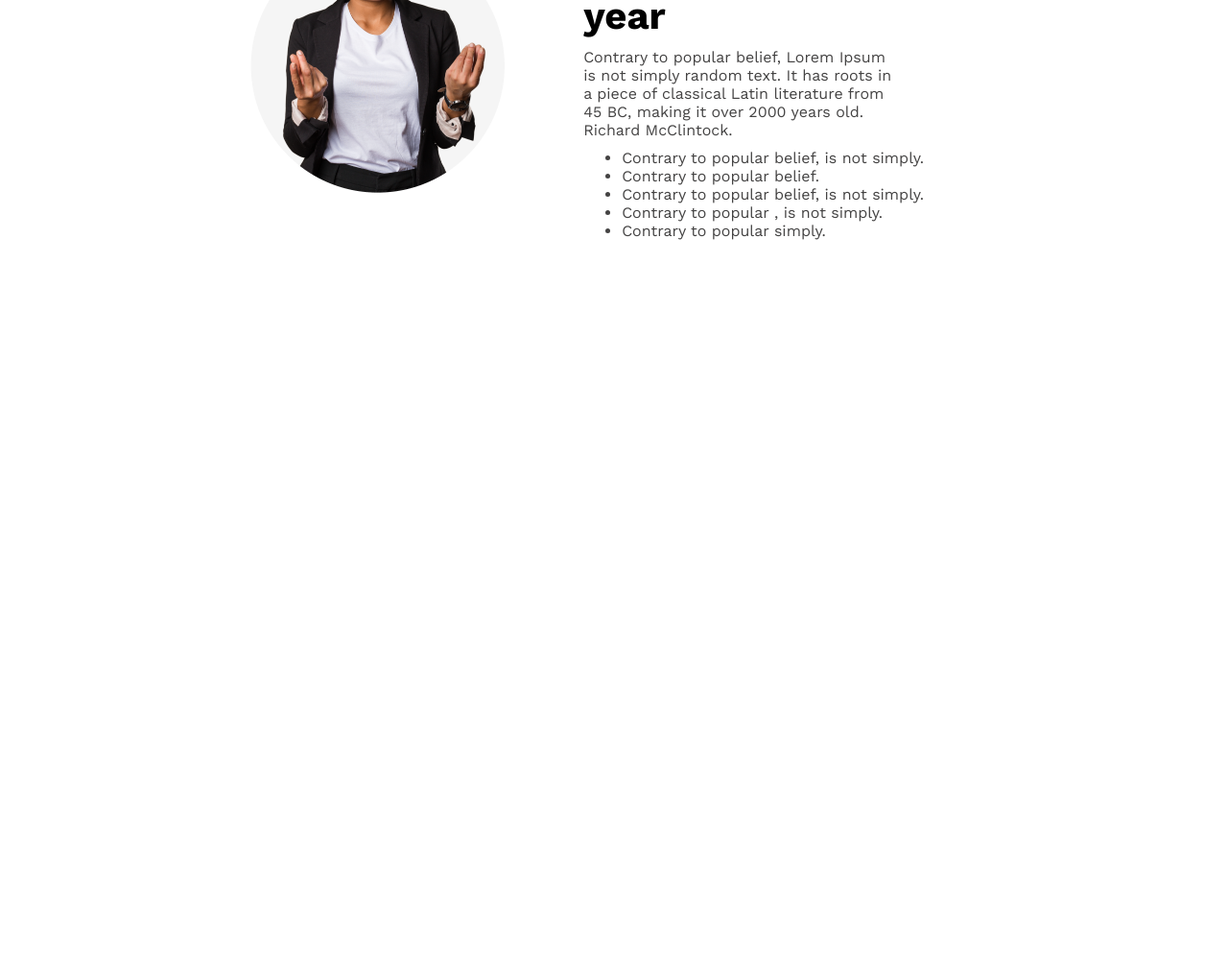
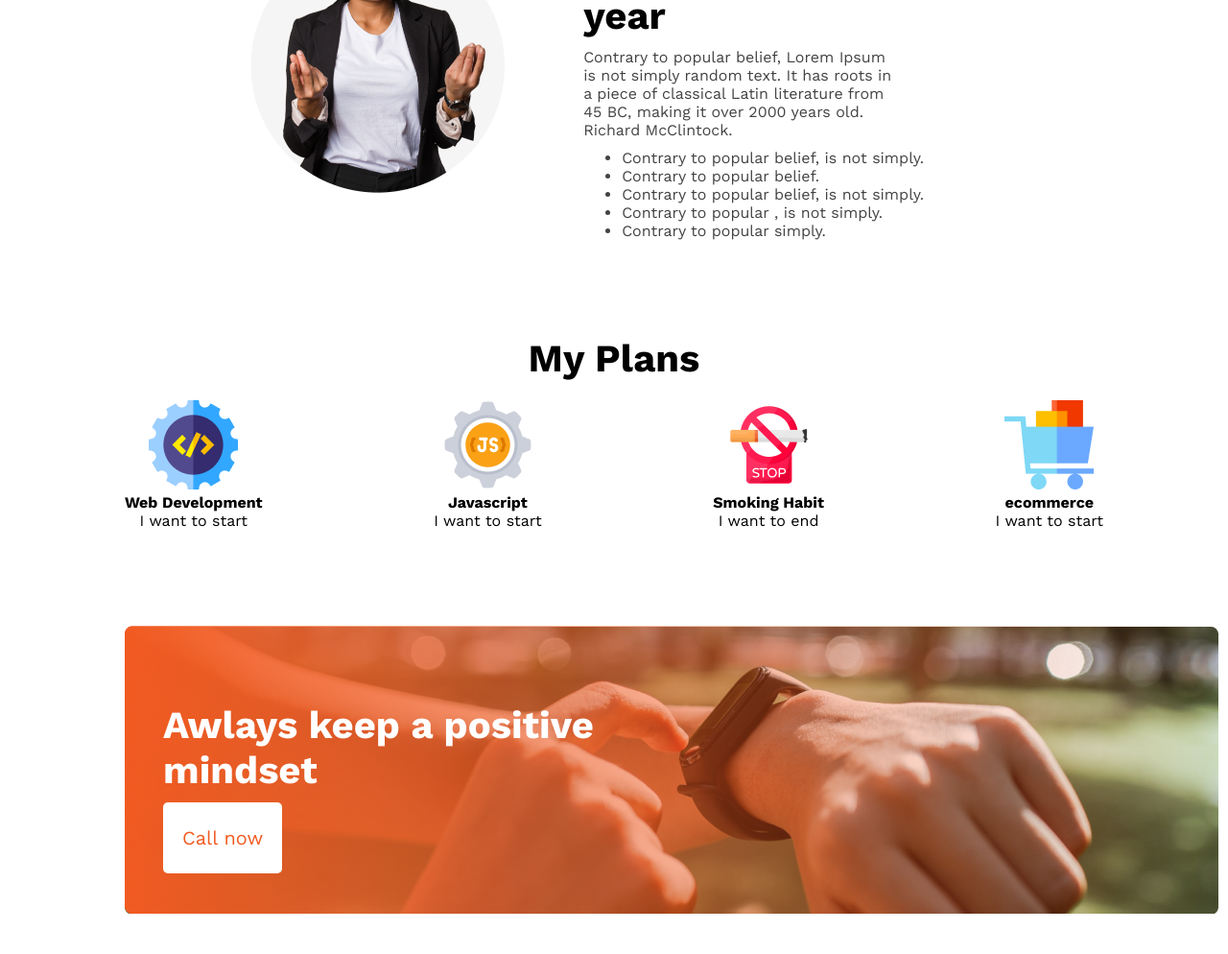
Before and after one commit to ShahadatHossain2/new-year-new-me, a plain HTML site: page index.html in a window 1280 px wide. Shown: the part 1019-2013 px from the top of the page at 96% size. Before the commit the page ends 1319 px from the top, so only its background shows below. Drawn offline with nearby package versions, Linux system fonts and the light colour scheme.

Commit message:
failure and banner section adeed

```diff
--- a/CSS/newYear.css
+++ b/CSS/newYear.css
@@ -37,6 +37,8 @@ header{
     border-radius: 5px;
     font-size: 20px;
 }
+
+/* Main section */
 .failure-section{
     margin: 50px 250px;
     display: flex;
@@ -58,9 +60,47 @@ header{
 .failure{
     margin-top: 60px;
 }
-img{
+.person-image{
     width: 180%;
 }
 .person-image{
     /* margin-right: 50px; */
 }
+
+.my-plan{
+    display: flex;
+    gap: 30px;
+    justify-content: space-between;
+    text-align: center;
+}
+
+.plan-title{
+    font-size: 40px;
+    text-align: center;
+    margin-bottom: 20px;
+}
+.plan-section{
+    margin: 100px 130px;
+}
+
+.banner-2{
+    background-image: url(/images/gradient3.png), url(/images/watch.png);
+    background-repeat: no-repeat;
+    width: 1140px;
+    height: 300px;
+    margin: 100px 130px;
+}
+
+.banner-title{
+    font-size: 40px;
+    color: #FFFFFF;
+    padding-bottom: 10px;
+}
+
+.banner-content>button{
+    color: #F15B22;
+}
+.banner-content{
+    padding: 80px 40px;
+    max-width: 50%;
+}
--- a/index.html
+++ b/index.html
@@ -3,6 +3,7 @@
 <head>
     <meta charset="UTF-8">
     <meta name="viewport" content="width=device-width, initial-scale=1.0">
+    <script src="https://kit.fontawesome.com/831bed8798.js" crossorigin="anonymous"></script>
     <link rel="preconnect" href="https://fonts.googleapis.com">
 <link rel="preconnect" href="https://fonts.gstatic.com" crossorigin>
 <link href="https://fonts.googleapis.com/css2?family=Open+Sans:ital@0;1&family=Work+Sans:ital,wght@0,100..900;1,100..900&display=swap" rel="stylesheet">
@@ -22,8 +23,8 @@
     <main>
         <section>
             <div class="failure-section">
-                <div class="person-image">
-                    <img src="/images/person.png" alt="">
+                <div>
+                    <img src="/images/person.png" alt="" class="person-image">
                 </div>
                 <div class="failure">
                     <h3 class="failure-title">My failures of previous year</h3>
@@ -38,6 +39,37 @@
                 </div>
             </div>
         </section>
+        <section class="plan-section">
+            <h3 class="plan-title">My Plans</h3>
+            <div class="my-plan">
+                <div class="plan-list">
+                    <img src="/images/icons/web.png" alt="" class="plan-icon">
+                    <h4 class="plan-name">Web Development</h4>
+                    <p class="plan-description">I want to start</p>
+                </div>
+                <div class="plan-list">
+                    <img src="/images/icons/js.png" alt="" class="plan-icon">
+                    <h4 class="plan-name">Javascript</h4>
+                    <p class="plan-description">I want to start</p>
+                </div>
+                <div class="plan-list">
+                    <img src="/images/icons/smoke.png" alt="" class="plan-icon">
+                    <h4 class="plan-name">Smoking Habit</h4>
+                    <p class="plan-description">I want to end</p>
+                </div>
+                <div class="plan-list">
+                    <img src="/images/icons/ecom.png" alt="" class="plan-icon">
+                    <h4 class="plan-name">ecommerce</h4>
+                    <p class="plan-description">I want to start</p>
+                </div>
+            </div>
+        </section>
+        <section class="banner-2">
+            <div class="banner-content">
+                <h3 class="banner-title">Awlays keep a positive mindset</h3>
+                <button class="primary-btn">Call now</button>
+            </div>
+        </section>
     </main>
     <footer></footer>
 </body>
```
